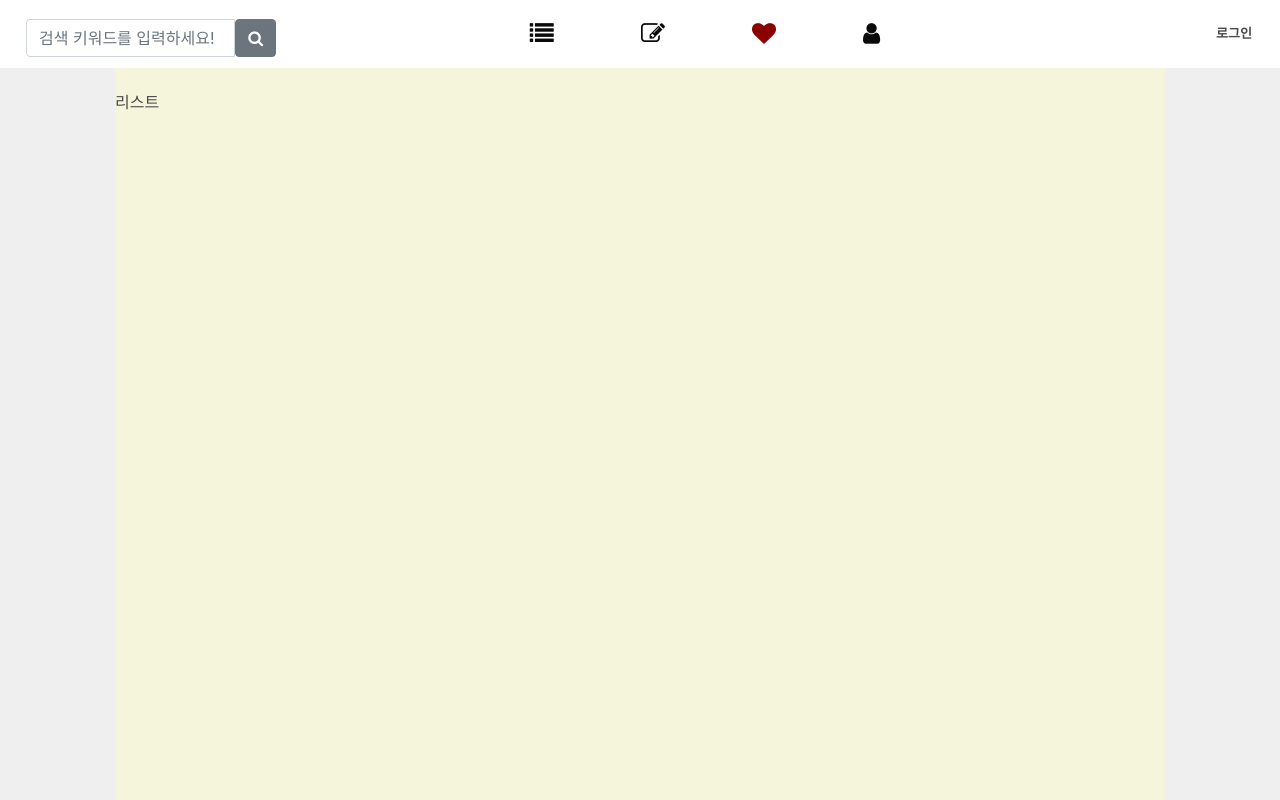
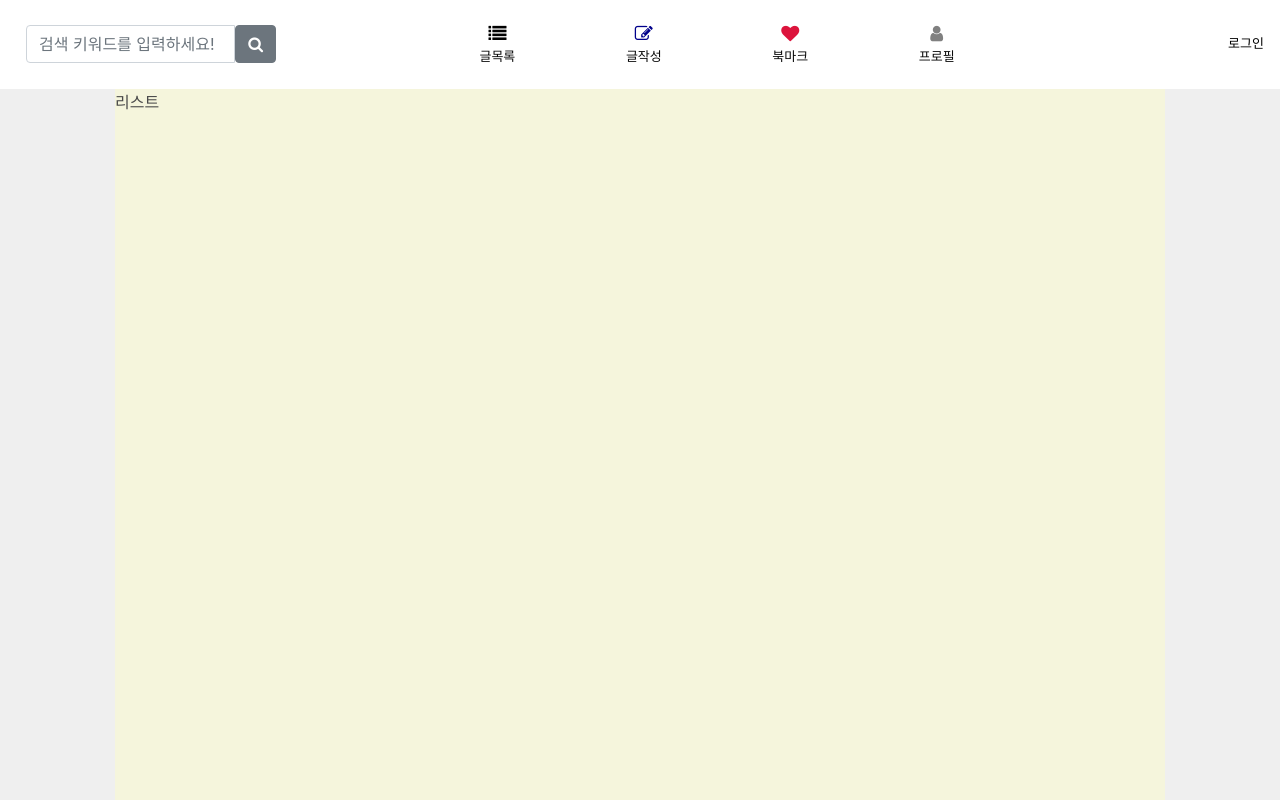
Before and after one commit to ohyein00/dev-community, a Flask app: page / in a window 1280 px wide. Run offline with Flask 2, Linux system fonts and the light colour scheme; some libraries are stand-ins or nearby versions.

Commit message:
메뉴 글씨 추가 및 글씨체 적용

```diff
--- a/static/css/index.css
+++ b/static/css/index.css
@@ -75,27 +75,35 @@
 #contents {
     background-color: beige;
 }
-.input-group{
+
+.input-group {
     display: flex;
 }
+
 .navbar-brand {
     display: flex;
     flex-direction: row;
     justify-content: space-between;
-        width: 30%;
-        height: 20px;
+    width: 40%;
     margin-right: 80px;
 }
-@media screen and (min-width: 1269px) {
+
 .navbar-item {
-        text-align: center;
-        font-size: 20px;
-
+    display: flex;
+    flex-direction: column;
 }
-
-
-
-
+nav{
+   display: flex;
+    flex-direction: row;
+    align-items: center;
+    justify-content: center;
+}
+nav > a{
+    display: flex;
+    align-items: center;
+    flex-direction: row;
+    justify-content: center;
+    color: black;
 }
 
 @media screen and (max-width: 587px) {
@@ -108,6 +116,6 @@
     width: 250px;
     align-items: center;
     justify-content: center;
-    margin: 8px 10px 0px 10px;
+    margin: 0px 10px 0px 10px;
 
 }
--- a/templates/index.html
+++ b/templates/index.html
@@ -20,6 +20,7 @@
     <!-- 구글폰트 -->
     <link rel="preconnect" href="https://fonts.googleapis.com">
     <link rel="preconnect" href="https://fonts.gstatic.com" crossorigin>
+    <link href="https://fonts.googleapis.com/css2?family=Black+Han+Sans&display=swap" rel="stylesheet">
     <link href="https://fonts.googleapis.com/css2?family=Noto+Sans+KR:wght@400;500;700&display=swap" rel="stylesheet">
     <link href='{{ url_for("static", filename="css/reset.css") }}' rel="stylesheet">
     <link href='{{ url_for("static", filename="css/index.css") }}' rel="stylesheet">
@@ -51,26 +52,30 @@
                     <div class="navbar-brand">
                         <a class="navbar-item" href="/">
                             <strong class="is-sparta"
-                                    style="font-family: 'Stylish', sans-serif;font-size: x-large;"><i class="fa fa-list" aria-hidden="true"></i></strong>
+                                    style="font-family: 'Stylish', sans-serif;font-size: large;"><i style="color:black"  class="fa fa-list" aria-hidden="true"></i></strong>
+                            <small style="font-family: 'Black Han Sans', sans-serif;font-size: small;">글목록</small>
                         </a>
                         <a class="navbar-item" href="/post_content">
                             <strong class="is-sparta"
-                                    style="font-family: 'Stylish', sans-serif;font-size: x-large;"><i class="fa fa-pencil-square-o" aria-hidden="true"></i></strong>
+                                    style="font-family: 'Stylish', sans-serif;font-size: large;"><i style="color:darkblue"  class="fa fa-pencil-square-o" aria-hidden="true"></i></strong>
+                            <small style="font-family: 'Black Han Sans', sans-serif;font-size: small;">글작성</small>
                         </a>
                         <a class="navbar-item" href="/like_list">
                             <strong class="is-sparta"
-                                    style="font-family: 'Stylish', sans-serif;font-size: x-large;"><i style="color:darkred" class="fa fa-heart" aria-hidden="true"></i></strong>
+                                    style="font-family: 'Stylish', sans-serif;font-size: large;"><i style="color:crimson" class="fa fa-heart" aria-hidden="true"></i></strong>
+                            <small style="font-family: 'Black Han Sans', sans-serif;font-size: small;">북마크</small>
                         </a>
                         <a class="navbar-item" href="/profile">
                             <strong class="is-sparta"
-                                    style="font-family: 'Stylish', sans-serif;font-size: x-large;"><i class="fa fa-user" aria-hidden="true"></i></strong>
+                                    style="font-family: 'Stylish', sans-serif;font-size: large;"><i style="color:gray"  class="fa fa-user" aria-hidden="true"></i></strong>
+                            <small style="font-family: 'Black Han Sans', sans-serif;font-size: small;">프로필</small>
                         </a>
 
 
                     </div>
-                    <a class="navbar-item" href="/">
-                        <strong class="is-sparta"
-                                style="font-family: 'Stylish', sans-serif;font-size: small;">로그인</strong>
+                    <a class="login" href="/">
+                        <small class="is-sparta"
+                                style="font-family: 'Black Han Sans', sans-serif;font-size: small;">로그인</small>
                     </a>
 
                 </nav>
```
Also changed, not shown: templates/like_list.html (+12 -7 lines), templates/post_content.html (+12 -7 lines), templates/profile.html (+12 -7 lines). Lines whose indentation alone changed are shown as unchanged.
